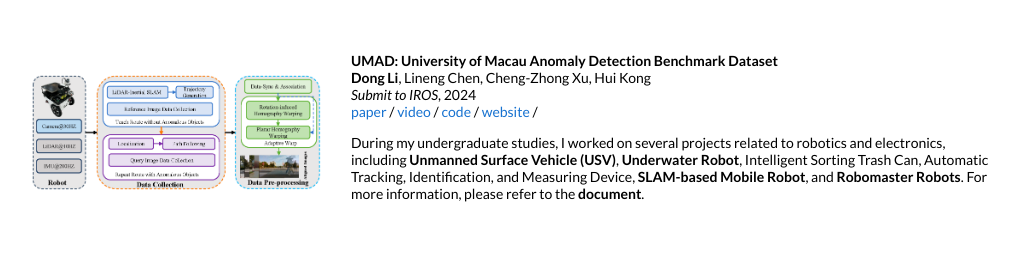
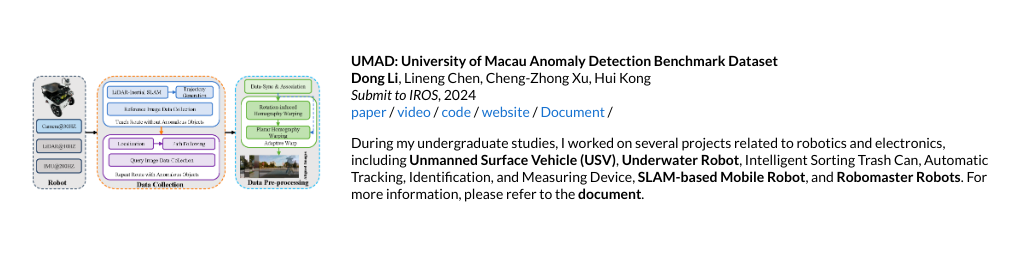
Before and after one commit to DoongLi/DoongLi.github.io, a Jekyll site: the page built from _posts/2024-03-31-project.markdown, in a window 1280 px wide. Shown: the part 588-855 px from the top of the page, without its empty margins (114-1146 px from the left). Built offline with Jekyll 4.4.1, drawn with Linux system fonts in a browser that asks for light colours.

Commit message:
Update default.html

```diff
--- a/_layouts/default.html
+++ b/_layouts/default.html
@@ -113,6 +113,12 @@
               {% endif %}
               {% if post.slides %}
               <a href="{{post.slides}}">slides</a> /
+              {% endif %}
+              {% if post.document %}
+              <a href="{{post.document}}">Document</a> /
+              {% endif %}
+              {% if post.github_repo %}
+              <a href="{{post.github_repo}}">Github Repository</a> /
               {% endif %}
               <p></p>
               {{ post.excerpt }}
```
